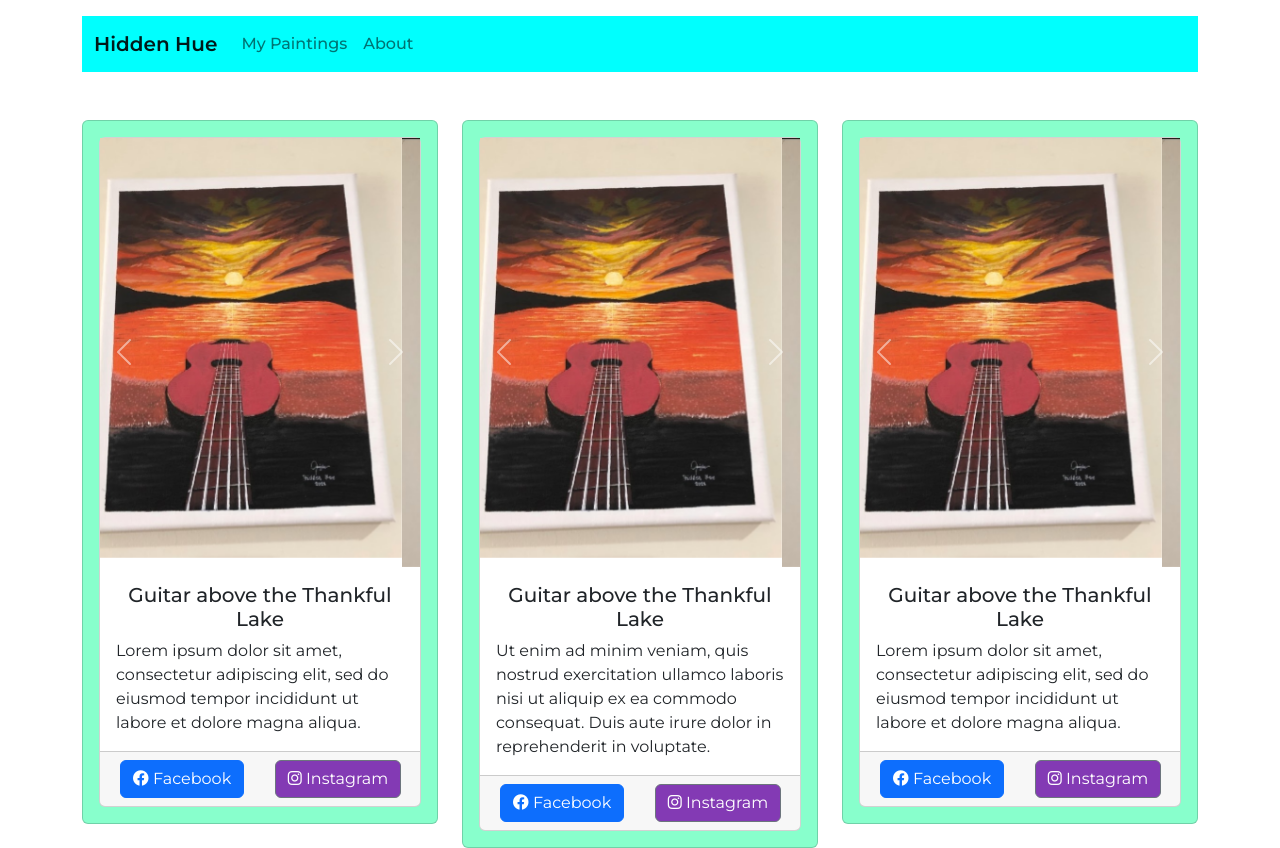
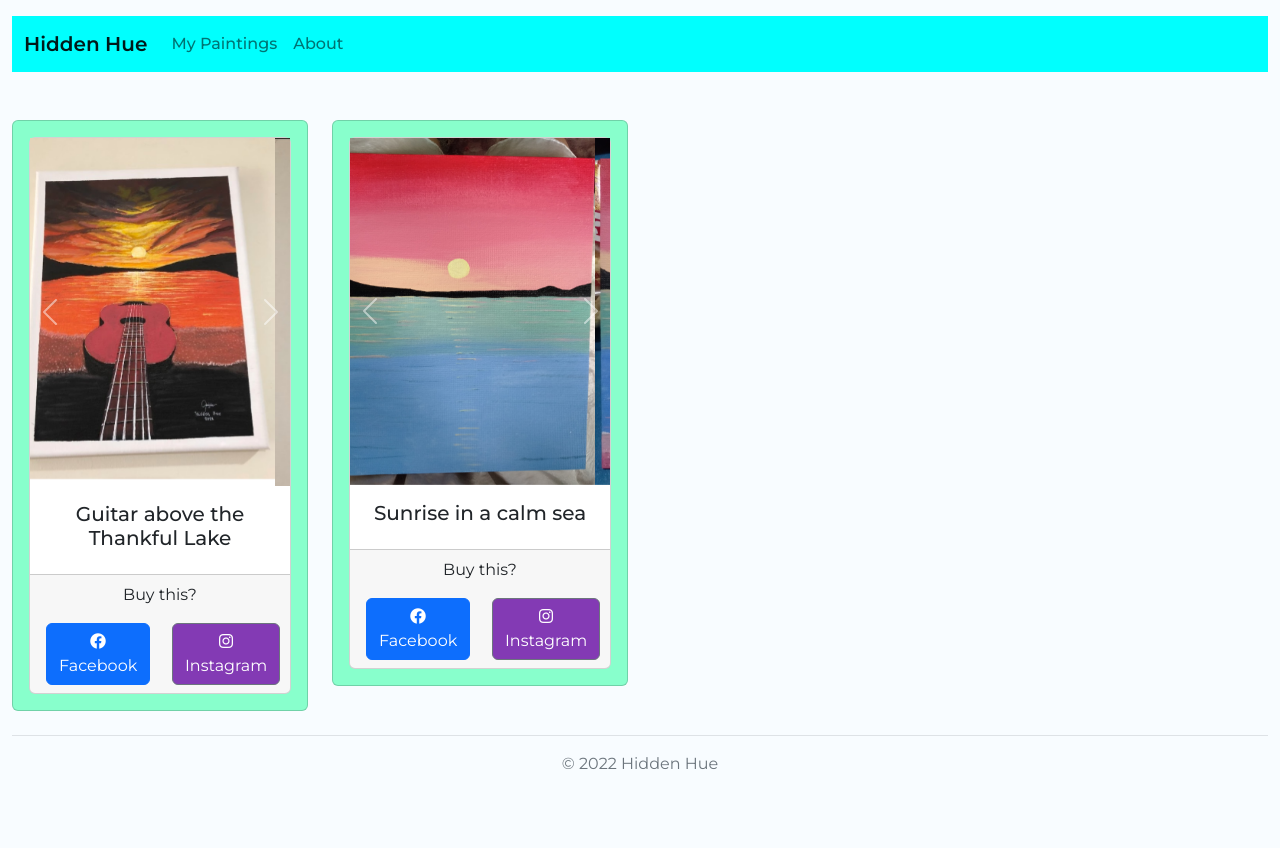
Before and after one commit to Yabetsu16/hidden_hue, a plain HTML site: page index.html in a window 1280 px wide. After the commit the page ends 816 px from the top, so only its background shows below. Drawn offline with nearby package versions, Linux system fonts and the light colour scheme.

Commit message:
Add footer, adjust body background color, Add Sunrise in a calm sea painting

```diff
--- a/index.html
+++ b/index.html
@@ -26,6 +26,7 @@
 		<style>
 			body {
 				font-family: "Montserrat";
+				background-color: #f8fcff;
 			}
 		</style>
 
@@ -37,10 +38,10 @@
 		></script>
 	</head>
 	<body>
-		<div class="container mt-3">
+		<div id="navbar" class="container-fluid mt-3">
 			<nav style="background-color: #00fffe" class="navbar navbar-expand-lg">
 				<div class="container-fluid">
-					<a style="font-weight: 600" class="navbar-brand" href="#"
+					<a style="font-weight: 600" class="navbar-brand" href="#navbar"
 						>Hidden Hue</a
 					>
 					<button
@@ -60,7 +61,7 @@
 							style="font-weight: 500"
 						>
 							<li class="nav-item">
-								<a class="nav-link" href="index.html">My Paintings</a>
+								<a class="nav-link" href="#my_painting">My Paintings</a>
 							</li>
 							<li class="nav-item">
 								<a class="nav-link" href="#">About</a>
@@ -71,8 +72,9 @@
 			</nav>
 		</div>
 
-		<div class="container mt-5">
-			<div class="row row-cols-1 row-cols-md-3 g-4">
+		<main id="my_painting">
+			<div class="container-fluid mt-5">
+				<div class="row row-cols-1 row-cols-md-4 g-4">
 					<div class="col">
 						<div class="card" style="background-color: #88ffcc">
 							<div class="card-body">
@@ -135,14 +137,10 @@
 										<h5 class="card-title text-center">
 											Guitar above the Thankful Lake
 										</h5>
-									<p class="card-text">
-										Lorem ipsum dolor sit amet, consectetur adipiscing elit, sed
-										do eiusmod tempor incididunt ut labore et dolore magna
-										aliqua.
-									</p>
 									</div>
 									<div class="card-footer">
 										<div class="row text-center">
+											<p>Buy this?</p>
 											<div class="col-6">
 												<a
 													href="https://www.facebook.com/juriimontes/posts/pfbid0x2tM6Ga4zBq9tyfUFzAPfEoNyogFBm9udcFzk2cZB9r2qj63Ub1fhSNfgDo1RY9Hl"
@@ -180,21 +178,28 @@
 										<div class="carousel-inner">
 											<div class="carousel-item active">
 												<img
-												src="./img/Guitar_above_the_thankful_lake_1.jpg"
+													src="./img/Sunrise_in_a_calm_sea_1.jpg"
 													class="d-block w-100"
 													alt="Guitar above the thankful lake"
 												/>
 											</div>
 											<div class="carousel-item">
 												<img
-												src="./img/Guitar_above_the_thankful_lake_2.jpg"
+													src="./img/Sunrise_in_a_calm_sea_2.jpg"
 													class="d-block w-100"
 													alt="Guitar above the thankful lake"
 												/>
 											</div>
 											<div class="carousel-item">
 												<img
-												src="./img/Guitar_above_the_thankful_lake_3.jpg"
+													src="./img/Sunrise_in_a_calm_sea_3.jpg"
+													class="d-block w-100"
+													alt="Guitar above the thankful lake"
+												/>
+											</div>
+											<div class="carousel-item">
+												<img
+													src="./img/Sunrise_in_a_calm_sea_4.jpg"
 													class="d-block w-100"
 													alt="Guitar above the thankful lake"
 												/>
@@ -227,109 +232,21 @@
 									</div>
 									<div class="card-body">
 										<h5 class="card-title text-center">
-										Guitar above the Thankful Lake
+											Sunrise in a calm sea
 										</h5>
-									<p class="card-text">
-										Ut enim ad minim veniam, quis nostrud exercitation ullamco
-										laboris nisi ut aliquip ex ea commodo consequat. Duis aute
-										irure dolor in reprehenderit in voluptate.
-									</p>
 									</div>
 									<div class="card-footer">
 										<div class="row text-center">
+											<p>Buy this?</p>
 											<div class="col-6">
+												<a
+													href="https://www.facebook.com/juriimontes/posts/pfbid0x2tM6Ga4zBq9tyfUFzAPfEoNyogFBm9udcFzk2cZB9r2qj63Ub1fhSNfgDo1RY9Hl"
+													target="_blank"
+												>
 													<button type="button" class="btn btn-primary">
 														<i class="fa-brands fa-facebook"></i> Facebook
 													</button>
-										</div>
-										<div class="col-6">
-											<button
-												type="button"
-												style="background-color: #833ab4"
-												class="btn btn-secondary"
-											>
-												<i class="fa-brands fa-instagram"></i> Instagram
-											</button>
-										</div>
-									</div>
-								</div>
-							</div>
-						</div>
-					</div>
-				</div>
-				<div class="col">
-					<div class="card" style="background-color: #88ffcc">
-						<div class="card-body">
-							<div class="card">
-								<div
-									id="carouselGuitar3"
-									class="carousel slide"
-									data-bs-ride="carousel"
-								>
-									<div class="carousel-inner">
-										<div class="carousel-item active">
-											<img
-												src="./img/Guitar_above_the_thankful_lake_1.jpg"
-												class="d-block w-100"
-												alt="Guitar above the thankful lake"
-											/>
-										</div>
-										<div class="carousel-item">
-											<img
-												src="./img/Guitar_above_the_thankful_lake_2.jpg"
-												class="d-block w-100"
-												alt="Guitar above the thankful lake"
-											/>
-										</div>
-										<div class="carousel-item">
-											<img
-												src="./img/Guitar_above_the_thankful_lake_3.jpg"
-												class="d-block w-100"
-												alt="Guitar above the thankful lake"
-											/>
-										</div>
-									</div>
-									<button
-										class="carousel-control-prev"
-										type="button"
-										data-bs-target="#carouselGuitar3"
-										data-bs-slide="prev"
-									>
-										<span
-											class="carousel-control-prev-icon"
-											aria-hidden="true"
-										></span>
-										<span class="visually-hidden">Previous</span>
-									</button>
-									<button
-										class="carousel-control-next"
-										type="button"
-										data-bs-target="#carouselGuitar3"
-										data-bs-slide="next"
-									>
-										<span
-											class="carousel-control-next-icon"
-											aria-hidden="true"
-										></span>
-										<span class="visually-hidden">Next</span>
-									</button>
-								</div>
-								<div class="card-body">
-									<h5 class="card-title text-center">
-										Guitar above the Thankful Lake
-									</h5>
-									<p class="card-text">
-										Lorem ipsum dolor sit amet, consectetur adipiscing elit, sed
-										do eiusmod tempor incididunt ut labore et dolore magna
-										aliqua.
-									</p>
-								</div>
-								<div class="card-footer">
-									<div class="row text-center">
-										<div class="col-6">
-											<button type="button" class="btn btn-primary">
-												<i class="fa-brands fa-facebook"></i> Facebook
-											</button>
+												</a>
 											</div>
 											<div class="col-6">
 												<button
@@ -348,5 +265,17 @@
 					</div>
 				</div>
 			</div>
+		</main>
+		<footer>
+			<div class="container-fluid">
+				<footer
+					class="d-flex flex-wrap justify-content-center align-items-center py-3 my-4 border-top"
+				>
+					<div class="d-flex align-items-center">
+						<span class="mb-3 mb-md-0 text-muted">© 2022 Hidden Hue</span>
+					</div>
+				</footer>
+			</div>
+		</footer>
 	</body>
 </html>
```
Also changed, not shown: img/Sunrise_in_a_calm_sea_1.jpg (added), img/Sunrise_in_a_calm_sea_2.jpg (added), img/Sunrise_in_a_calm_sea_3.jpg (added), img/Sunrise_in_a_calm_sea_4.jpg (added). Lines whose indentation alone changed are shown as unchanged.
